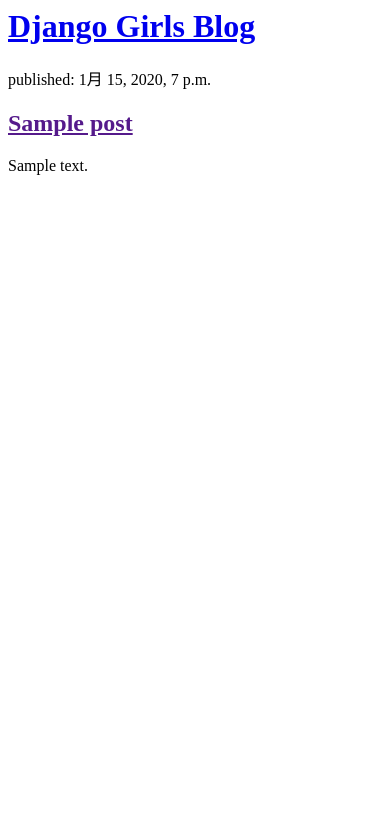
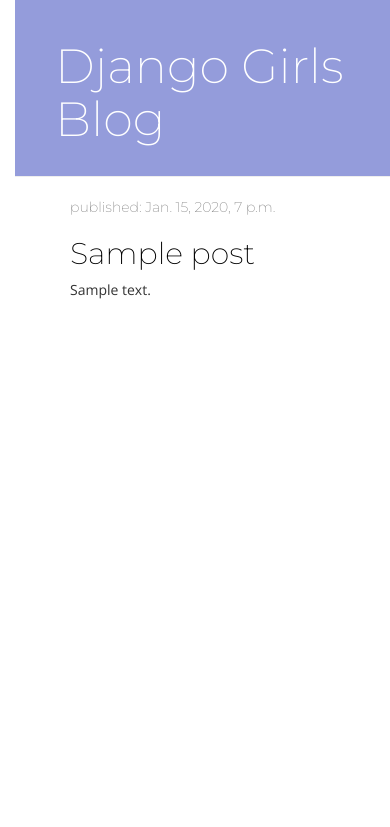
Before and after one commit to Haruka-Arai/my-first-blog, a Django app: page / in a window 390 px wide. Shown: the top 827 px of the page. Run offline with Django 3.2, Linux system fonts and the light colour scheme; tables that the repository leaves empty hold one stand-in row (values such as "Sample post"); some libraries are stand-ins or nearby versions.

Commit message:
Added view and template for detailed blog post as well as CSS for the site.

```diff
--- /dev/null
+++ b/blog/static/css/blog.css
@@ -0,0 +1,57 @@
+h1 a, h2 a {
+    color: #C25100;
+    font-family: 'Montserrat', sans-serif;
+}
+
+body {
+    padding-left: 15px;
+}
+
+.page-header {
+    background-color: #949CDB;
+    margin-top: 0;
+    padding: 20px 20px 20px 40px;
+}
+
+.page-header h1, .page-header h1 a, .page-header h1 a:visited, .page-header h1 a:active {
+    color: #ffffff;
+    font-size: 36pt;
+    text-decoration: none;
+}
+
+.content {
+    margin-left: 40px;
+}
+
+h1, h2, h3, h4 {
+    font-family: 'Montserrat', sans-serif;
+}
+
+.date {
+    color: #828282;
+    font-family: 'Montserrat', sans-serif;
+}
+
+.save {
+    float: right;
+}
+
+.post-form textarea, .post-form input {
+    width: 100%;
+}
+
+.top-menu, .top-menu:hover, .top-menu:visited {
+    color: #ffffff;
+    float: right;
+    font-size: 26pt;
+    margin-right: 20px;
+}
+
+.post {
+    margin-bottom: 70px;
+    font-family: 'Open Sans', sans-serif;
+}
+
+.post h2 a, .post h2 a:visited {
+    color: #000000;
+}
--- /dev/null
+++ b/blog/templates/blog/base.html
@@ -0,0 +1,25 @@
+{% load static %}
+<html>
+    <head>
+        <title>Django Girls blog</title>
+        <link rel="stylesheet" href="//maxcdn.bootstrapcdn.com/bootstrap/3.2.0/css/bootstrap.min.css">
+        <link rel="stylesheet" href="//maxcdn.bootstrapcdn.com/bootstrap/3.2.0/css/bootstrap-theme.min.css">
+        <link rel="preconnect" href="https://fonts.gstatic.com">
+        <link href="https://fonts.googleapis.com/css2?family=Montserrat:wght@200&display=swap" rel="stylesheet">
+        <link href="https://fonts.googleapis.com/css2?family=Open+Sans&display=swap" rel="stylesheet">
+        <link rel="stylesheet" href="{% static 'css/blog.css' %}">
+    </head>
+    <body>
+        <div class="page-header">
+            <h1><a href="/">Django Girls Blog</a></h1>
+        </div>
+        <div class="content container">
+            <div class="row">
+                <div class="col-md-8">
+                {% block content %}
+                {% endblock %}
+                </div>
+            </div>
+        </div>
+    </body>
+</html>
--- a/blog/templates/blog/post_list.html
+++ b/blog/templates/blog/post_list.html
@@ -1,20 +1,13 @@
-<html>
-    <head>
-        <title>Django Girls blog</title>
-    </head>
-    <body>
-        <div>
-            <h1><a href="/">Django Girls Blog</a></h1>
+{% extends 'blog/base.html' %}
+
+{% block content %}
+    {% for post in posts %}
+        <div class="post">
+            <div class="date">
+                <p>published: {{ post.published_date }}</p>
+            </div>
+            <h2><a href="{% url 'post_detail' pk=post.pk %}">{{ post.title }}</a></h2>
+            <p>{{ post.text|linebreaksbr }}</p>
         </div>
-
-        <div>
-            {% for post in posts %}
-                <div>
-                    <p>published: {{ post.published_date }}</p>
-                    <h2><a href="">{{ post.title }}</a></h2>
-                    <p>{{ post.text|linebreaksbr }}</p>
-                </div>
-            {% endfor %}
-        </div>
-    </body>
-</html>
+    {% endfor %}
+{% endblock %}
--- a/blog/urls.py
+++ b/blog/urls.py
@@ -3,4 +3,5 @@ from . import views
 
 urlpatterns = [
     path('', views.post_list, name='post_list'),
+    path('post/<int:pk>/', views.post_detail, name='post_detail'),
 ]
--- a/blog/views.py
+++ b/blog/views.py
@@ -1,4 +1,4 @@
-from django.shortcuts import render
+from django.shortcuts import render, get_object_or_404
 from django.utils import timezone
 from .models import Post
 
@@ -7,3 +7,7 @@ from .models import Post
 def post_list(request):
     posts = Post.objects.filter(published_date__lte = timezone.now()).order_by('published_date')
     return render(request, 'blog/post_list.html', {'posts' : posts})
+
+def post_detail(request, pk):
+    post = get_object_or_404(Post, pk=pk)
+    return render(request, 'blog/post_detail.html', {'post': post})
--- a/mysite/settings.py
+++ b/mysite/settings.py
@@ -104,8 +104,8 @@ AUTH_PASSWORD_VALIDATORS = [
 # Internationalization
 # https://docs.djangoproject.com/en/2.2/topics/i18n/
 
-# LANGUAGE_CODE = 'en-us'
-LANGUAGE_CODE = 'ja'
+LANGUAGE_CODE = 'en-us'
+# LANGUAGE_CODE = 'ja'
 
 TIME_ZONE = 'Asia/Tokyo'
 
```
Also changed, not shown: blog/templates/blog/post_detail.html (added, +13 -0 lines).
